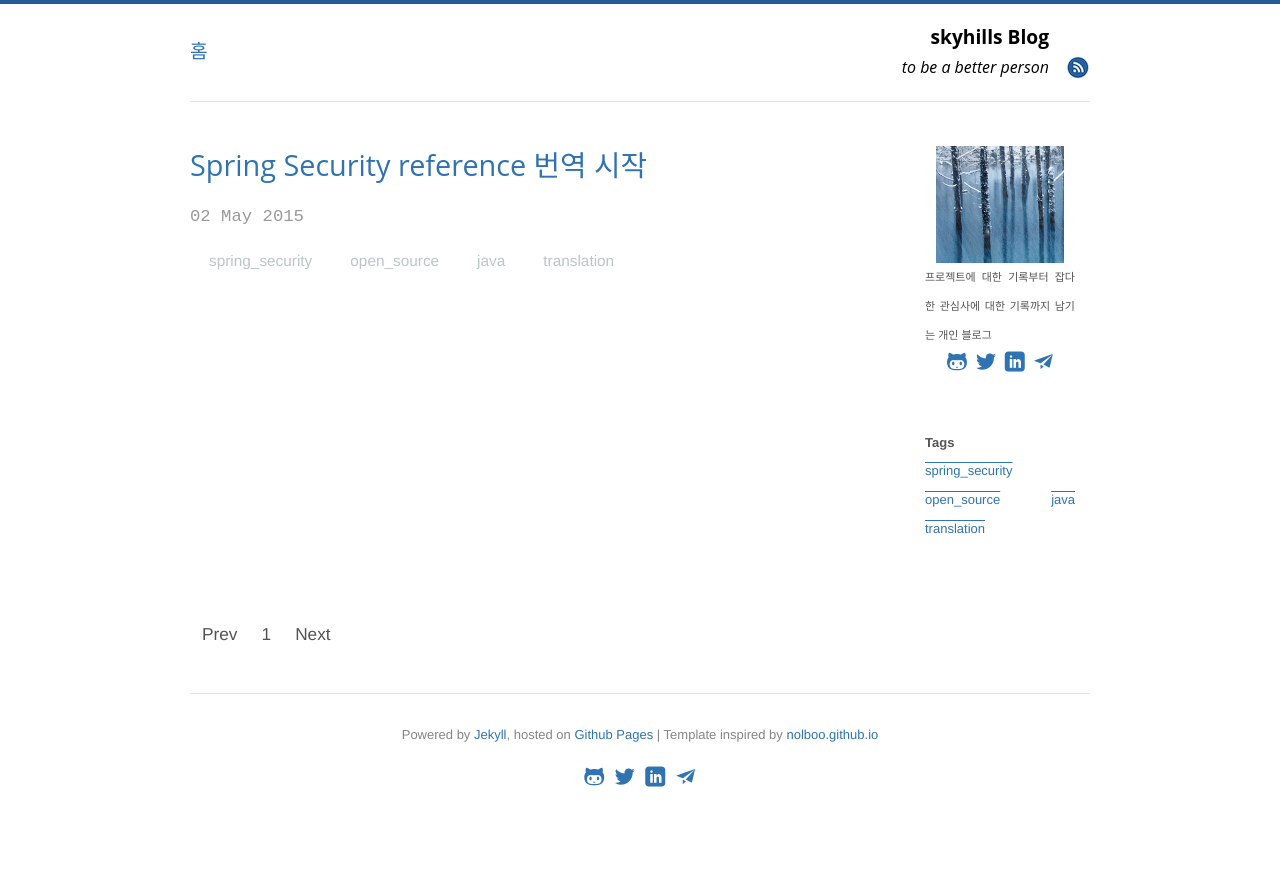
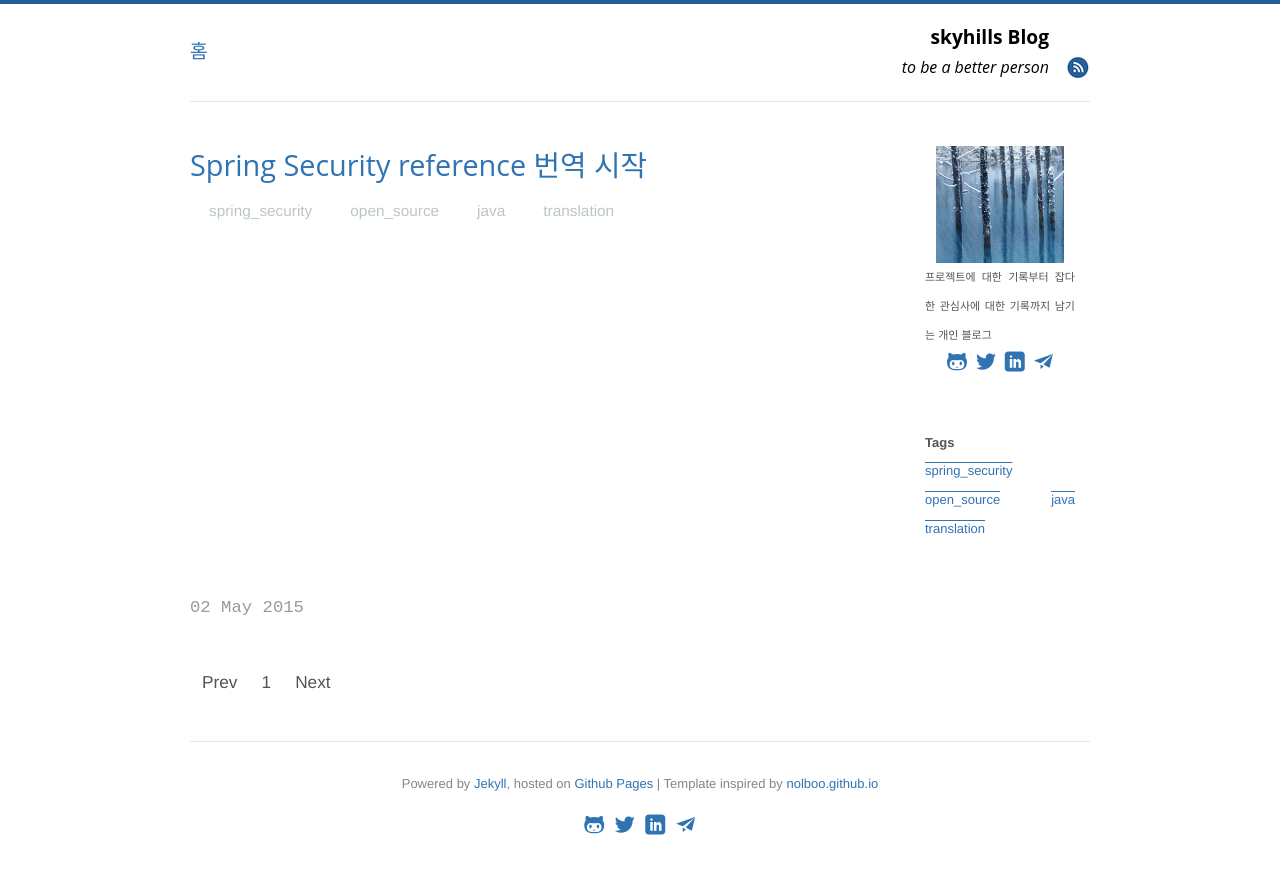
Before and after one commit to skyhills13/skyhills13.github.io, a Jekyll site: the page built from index.html, in a window 1280 px wide. Shown: the top 874 px of the page. Built offline with Jekyll 4.4.1, drawn with Linux system fonts in a browser that asks for light colours; Markdown is read by kramdown in place of the engine named in the settings; the list of posts is cut into pages by our own code; comment, search, counter and statistics services are not loaded.

Commit message:
change tag position

```diff
--- a/index.html
+++ b/index.html
@@ -12,15 +12,16 @@ description: to be a better person
         <h2>
           <a href="{{ post.url }}">{{ post.title }}</a>
         </h2>
-        <p>
-          <span class="date">{{ post.date | date_to_string }}</span>
-          <span class="description">{{ post.description }}</span>
-        </p>
         <ul class="tags cf">
           {% for tag in post.tags %}
           <li><a href="/search/?tags={{ tag }}">{{ tag | downcase }}</a></li>
           {% endfor %}
         </ul>
+        <p>
+          <span class="date">{{ post.date | date_to_string }}</span>
+          <span class="description">{{ post.description }}</span>
+        </p>
+
       </li>
     {% endfor %}
   </ul>
```
